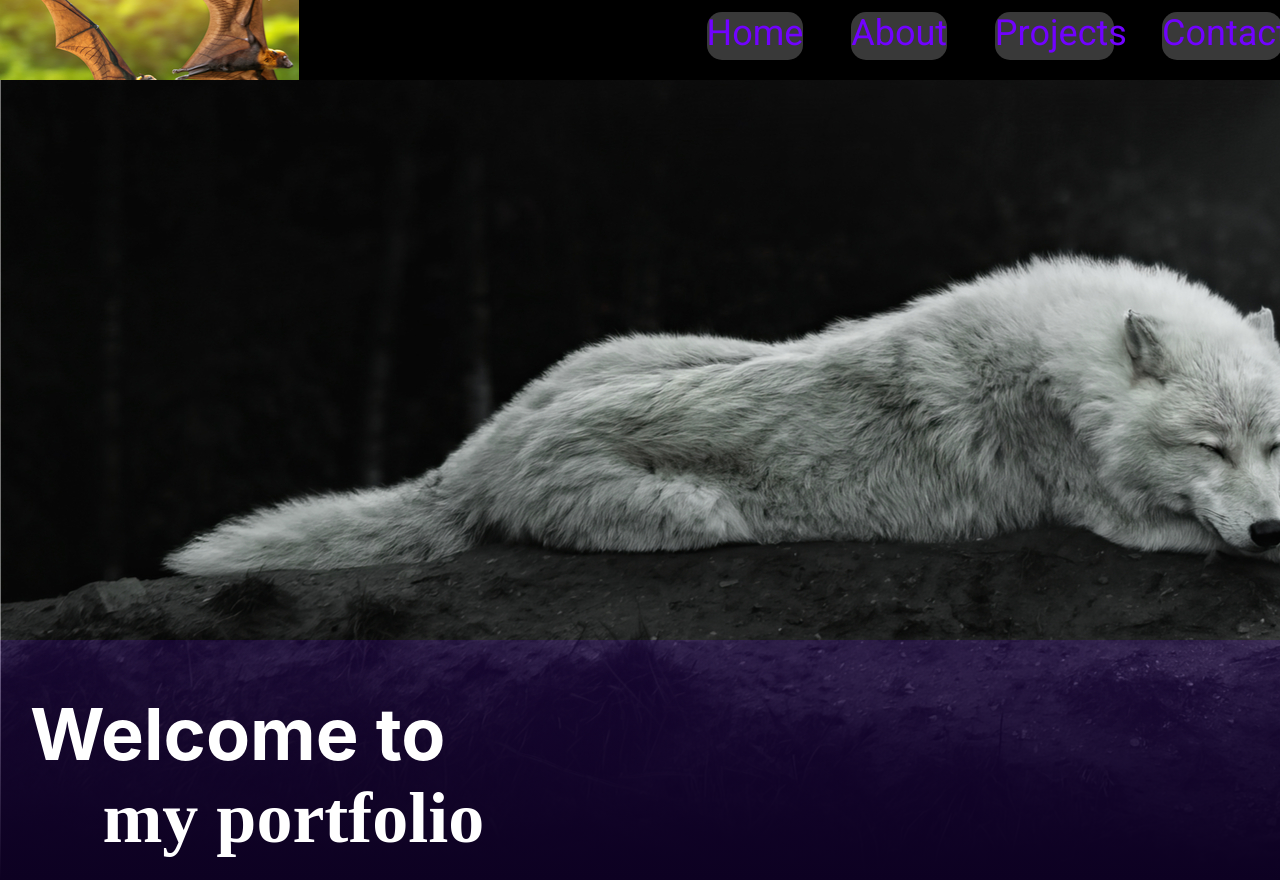
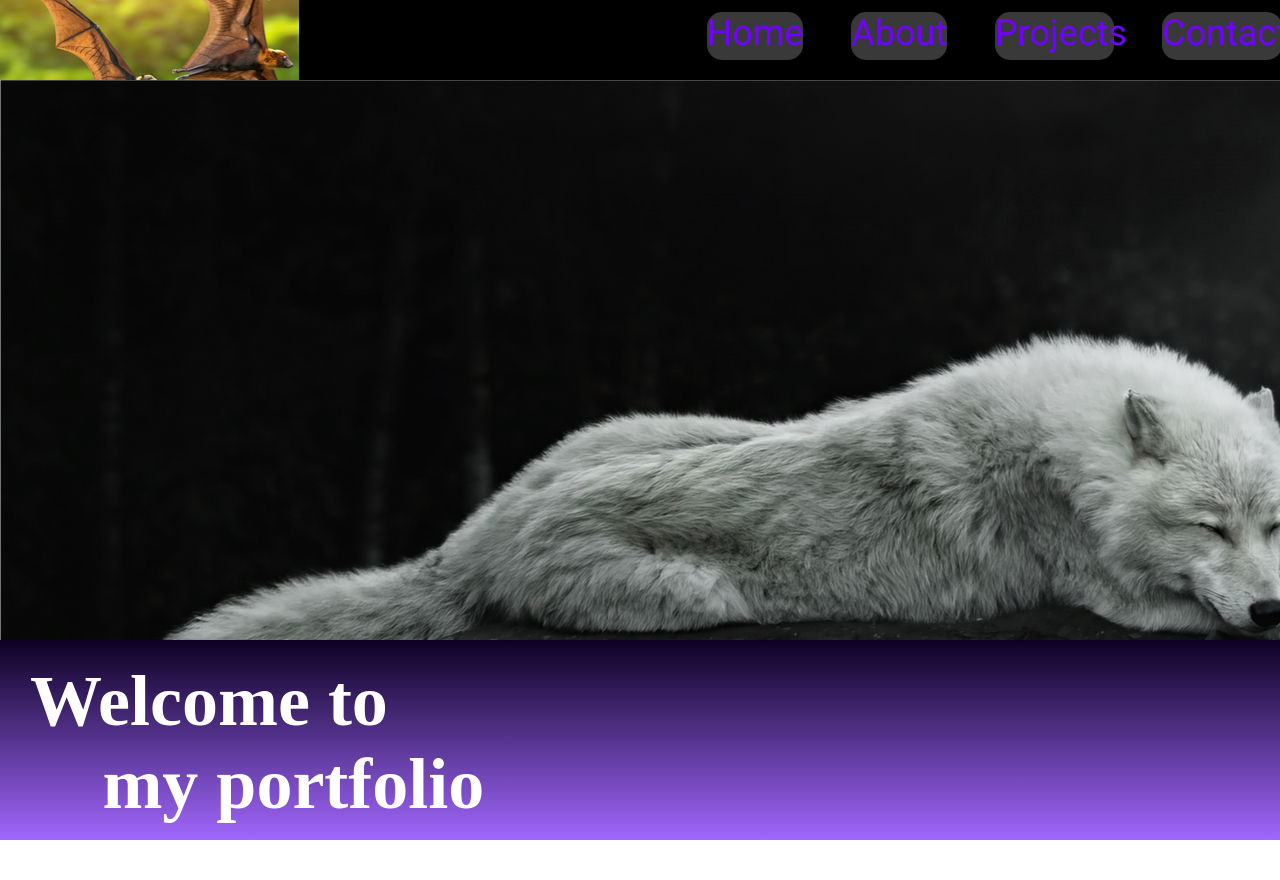
Before and after one commit to Ebonwulf/Lyssas-portfolio-site, a React (Create React App) app: page /about in a window 1280 px wide. After the commit the page ends 840 px from the top, so only its background shows below. Built offline with nearby package versions, Linux system fonts and the light colour scheme; a web font is replaced by a local one.

Commit message:
contacts.jsx completed and scss finished for the page

```diff
--- a/public/index.html
+++ b/public/index.html
@@ -6,7 +6,7 @@
     <meta name="viewport" content="width=device-width, initial-scale=1.0" />
     <title>Lyssa's Portfolio</title>
   </head>
-  <body>
+  <body class="page-background">
     <div id="root"></div>
   </body>
 </html>
--- a/src/App.scss
+++ b/src/App.scss
@@ -2,7 +2,6 @@
 
 .App {
   text-align: center;
-  background-image: url(./assets/images/portfolio-wolf.jpg);
 }
 
 @media (prefers-reduced-motion: no-preference) {
--- a/src/components/contact/Contact.scss
+++ b/src/components/contact/Contact.scss
@@ -1 +1,43 @@
 @use '../../assets/variables' as *;
+
+.contacts-page {
+  background-image: $background-image;
+  margin: 0;
+  height: 60vh;
+  display: grid;
+  grid-template-columns: 1fr 3fr;
+  grid-template-rows: 1fr 1fr 1fr 1fr;
+  gap: 5px;
+  &__container {
+    div {
+      background: linear-gradient(
+        180deg,
+        rgba(151, 151, 151, 0.26) 0%,
+        rgba(196, 196, 196, 0.26) 100%
+      );
+    }
+  }
+
+  &__links {
+    color: $font-color;
+    border-radius: 20px;
+    margin: 2%;
+    width: 30%;
+    height: 70%;
+  }
+  &__links:hover {
+    background-color: $button-text-color;
+  }
+
+  &__para {
+    text-align: left;
+    font-size: 1.75em;
+  }
+}
+
+h1 {
+  font-family: $font-headings;
+  color: $heading-color;
+  text-align: center;
+  font-size: 4.5em;
+}
--- a/src/components/home/Home.scss
+++ b/src/components/home/Home.scss
@@ -2,22 +2,24 @@
 
 .home {
   height: 70vh;
+  background-image: url(../../assets/images/portfolio-wolf.jpg);
 
   &__footer {
-    height: 30vh;
+    height: 25vh;
     background: linear-gradient(
       180deg,
-      rgba(98, 3, 250, 0.164) 0%,
-      #0d0122 100%
+      #0d0122 0%,
+      rgba(98, 3, 250, 0.603) 100%
     );
-    color: white;
   }
   &__footer-heading {
     font-size: 4.5em;
     display: flex;
     align-items: center;
     padding-left: 30px;
-    padding-top: 50px;
+    padding-top: 20px;
+    font-family: $font-headings;
+    color: $heading-color;
   }
   &__footer-heading2 {
     font-family: $font-headings;
```
